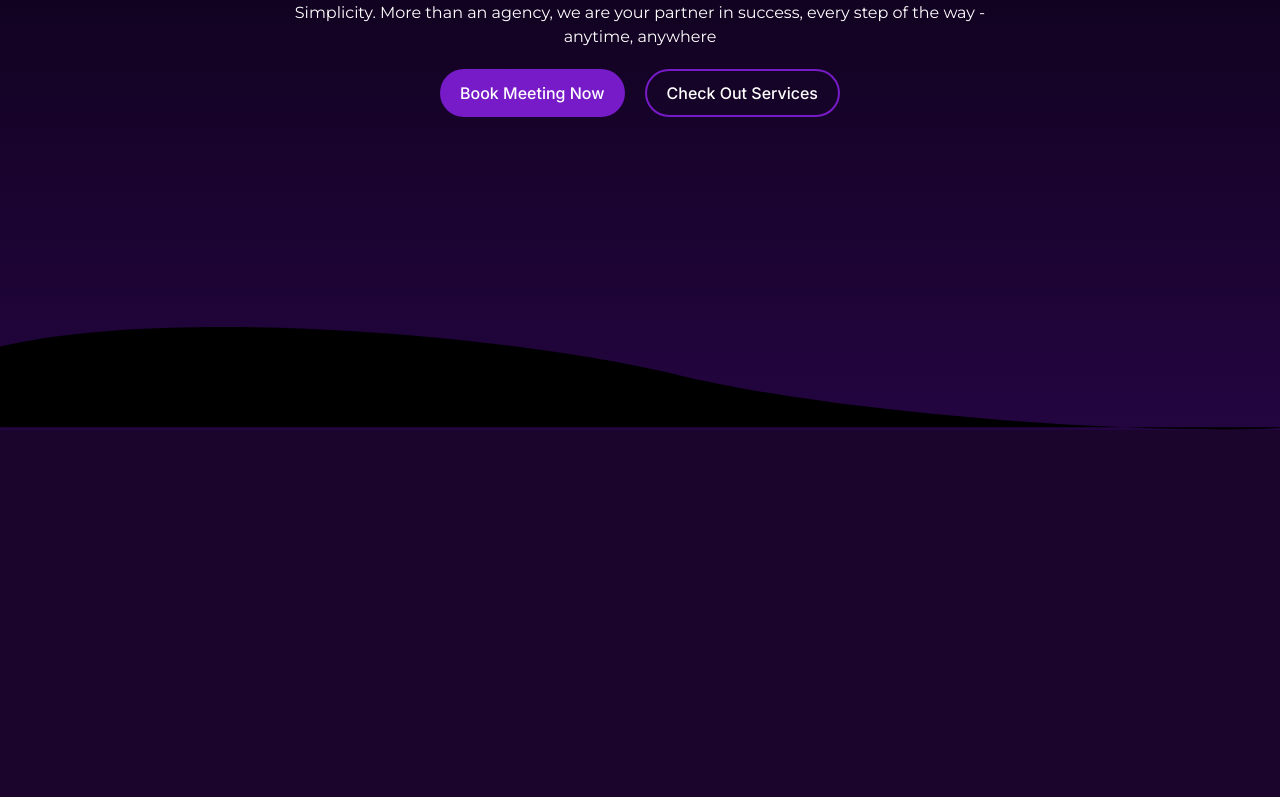
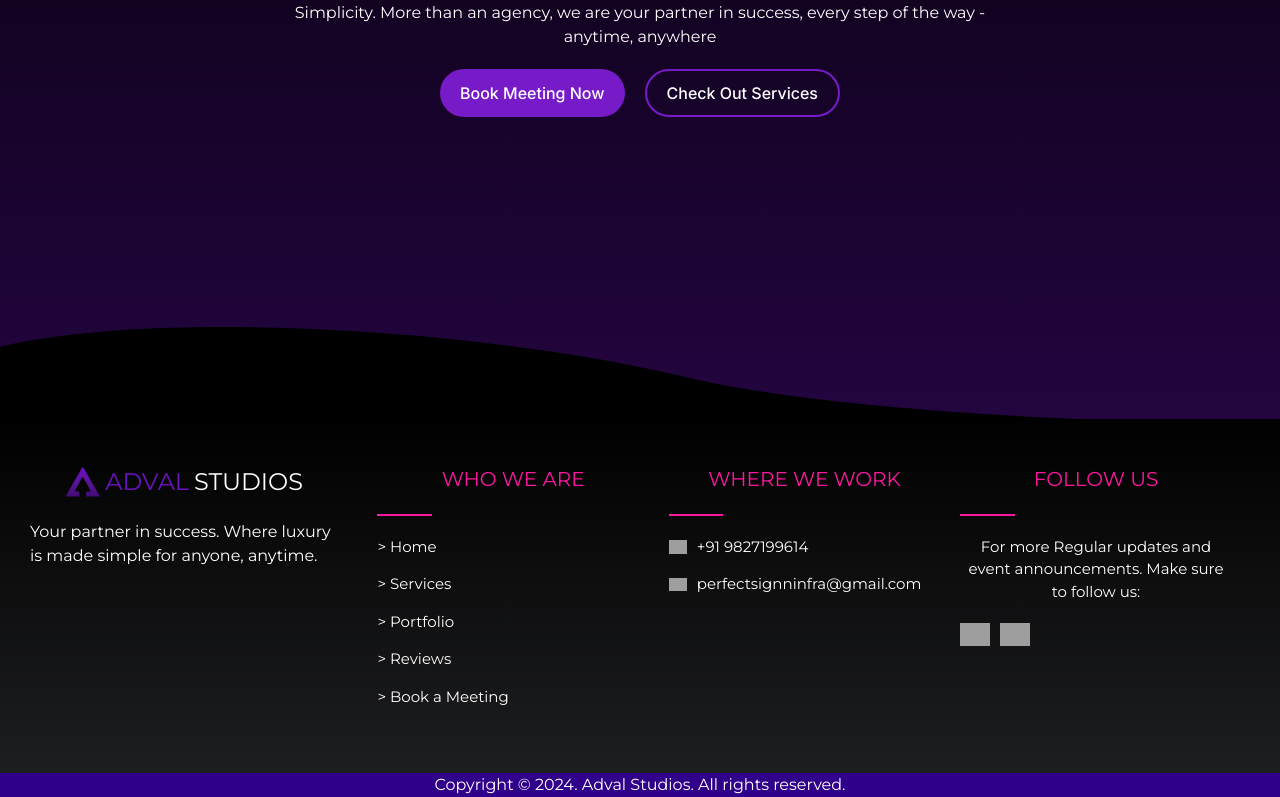
Before and after one commit to TartejBrothers/ADVAL-Portfolio, a React (Create React App) app: page / in a window 1280 px wide. Shown: the part 6520-7317 px from the top of the page. Before the commit the page ends 6950 px from the top, so only its background shows below. Built offline with nearby package versions, Linux system fonts and the light colour scheme; grey boxes are pictures that could not be loaded.

Commit message:
Updated: Footer

```diff
--- a/src/App.js
+++ b/src/App.js
@@ -5,6 +5,7 @@ import Showcase from "./components/showcase";
 import Designs from "./components/designs";
 import Testimonial from "./components/testimonial";
 import Contact from "./components/contact";
+import Footer from "./components/footer";
 function App() {
   return (
     <div className="App">
@@ -14,6 +15,7 @@ function App() {
       <Designs />
       <Testimonial />
       <Contact />
+      <Footer />
     </div>
   );
 }
--- a/src/components/contact.jsx
+++ b/src/components/contact.jsx
@@ -20,7 +20,7 @@ export default function contact() {
           <button className="bookservices">Check Out Services</button>
         </div>
       </div>
-      <img src={footertop} className="footertop" alt="Footer Design" />
+      <img src={footertop} className="footertopimg" alt="Footer Design" />
     </div>
   );
 }
--- a/src/components/footer.jsx
+++ b/src/components/footer.jsx
@@ -1,9 +1,78 @@
-import React from 'react'
-
+import React from "react";
+import "./styles/footer.css";
+import logo from "./assests/icons/logo.png";
 export default function footer() {
   return (
     <div>
+      <div className="footerwork" id="contact">
+        <div className="footerworkleft">
+          <div className="footerworklefthead">
+            <img src={logo} alt="logo" />
+            <h1>ADVAL</h1>
+            <h1 className="whitecolor">STUDIOS</h1>
+          </div>
 
+          <div className="footerworkleftbody">
+            <p>
+              Your partner in success. Where luxury is made simple for anyone,
+              anytime.
+            </p>
+          </div>
+        </div>
+        <div className="footerworkright">
+          <div className="footerworkrightbody">
+            <div className="footerworkrightheader">WHO WE ARE</div>
+            <hr className="footerworkrightsplitter" />
+            <ul>
+              <a href="#">
+                <li>{">"} Home</li>
+              </a>
+              <a href="#">
+                <li>{">"} Services</li>
+              </a>
+              <a href="#">
+                <li>{">"} Portfolio</li>
+              </a>
+              <a href="#work">
+                <li>{">"} Reviews</li>
+              </a>
+              <a href="#contact">
+                <li>{">"} Book a Meeting</li>
+              </a>
+            </ul>
+          </div>
+          <div className="footerworkrightbody">
+            <div className="footerworkrightheader">WHERE WE WORK</div>
+            <hr className="footerworkrightsplitter" />
+            <ul>
+              <li>
+                <img src="images/icons/phone.png" alt="phone" />
+                +91 9827199614
+              </li>
+
+              <li>
+                <img src="images/icons/mail.png" alt="mail" id="mailicon" />
+                perfectsignninfra@gmail.com
+              </li>
+            </ul>
+          </div>
+          <div className="footerworkrightbody">
+            <div className="footerworkrightheader">FOLLOW US</div>
+            <hr className="footerworkrightsplitter" />
+            <p>
+              For more Regular updates and event announcements. Make sure to
+              follow us:
+            </p>
+            <div className="socials">
+              <img src="images/icons/facebookfooter.svg" alt="facebook" />
+              <img src="images/icons/linkedinfooter.svg" alt="linkedin" />
+            </div>
+          </div>
+        </div>
+      </div>
+      <div className="footer">
+        <p>Copyright © 2024. Adval Studios. All rights reserved.</p>
+      </div>
     </div>
-  )
+  );
 }
--- a/src/components/styles/contact.css
+++ b/src/components/styles/contact.css
@@ -57,3 +57,6 @@
   font-family: "Inter", sans-serif;
   border-radius: 50px;
 }
+.footertopimg {
+  margin-bottom: -5px;
+}
--- /dev/null
+++ b/src/components/styles/footer.css
@@ -0,0 +1,109 @@
+@import url("https://fonts.googleapis.com/css2?family=Open+Sans:ital,wght@0,300;0,400;0,500;0,600;0,700;0,800&display=swap");
+
+.footerworklefthead h1 {
+  display: inline;
+  color: #6b12bf;
+  font-size: 24px;
+  font-weight: 400x;
+}
+.footerworklefthead .whitecolor {
+  color: #fff;
+}
+.footerwork {
+  margin-top: -5px;
+  background: linear-gradient(180deg, #000 0%, #1d1e20 100%);
+  color: #fff;
+  font-family: "Open Sans", sans-serif;
+  padding: 40px 20px 40px 20px;
+  display: flex;
+  justify-content: center;
+}
+.footerworklefthead {
+  display: flex;
+  justify-content: center;
+  align-items: center;
+  font-size: 10px;
+  color: #fc17a0;
+  gap: 5px;
+}
+.footerworkleftbody {
+  margin-top: 20px;
+  text-align: left;
+}
+.footerworklefthead img {
+  height: 30px;
+}
+.footerworkleftside h1 {
+  font-size: 20px;
+  text-align: center;
+  color: #fc17a0;
+  margin: 10px 0 10px 0;
+}
+.footerworkright {
+  display: flex;
+  justify-content: center;
+  align-items: flex-start;
+}
+.footerworkleft {
+  width: 30%;
+  padding: 10px;
+}
+.footerworkrightbody {
+  width: 32%;
+  padding: 10px;
+  font-size: 15px;
+}
+.footerworkrightheader {
+  color: #fc17a0;
+  font-size: 20px;
+}
+.footerworkrightsplitter {
+  width: 20%;
+  border: 1px solid #fc17a0;
+  margin: 20px 0 20px 0;
+}
+.footerwork ul {
+  list-style-type: none;
+}
+.footerworkrightbody a {
+  color: #fff;
+  text-decoration: none;
+}
+.footerwork ul li {
+  display: flex;
+  align-items: center;
+  gap: 10px;
+  margin-bottom: 15px;
+}
+.footerwork ul li img {
+  width: 18px;
+}
+.socials {
+  display: flex;
+  align-items: center;
+  gap: 10px;
+  margin: 20px auto 20px auto;
+}
+.socials img {
+  width: 30px;
+}
+.footer {
+  background-color: #30008b;
+}
+@media screen and (max-width: 1000px) {
+  .footerwork {
+    flex-direction: column;
+  }
+  .footerworkright {
+    flex-direction: column;
+  }
+  .footerworkleft {
+    width: 100%;
+  }
+  .footerworkrightbody {
+    width: 100%;
+  }
+  .socials {
+    justify-content: center;
+  }
+}
```
Also changed, not shown: src/components/assests/icons/footertop.svg.
